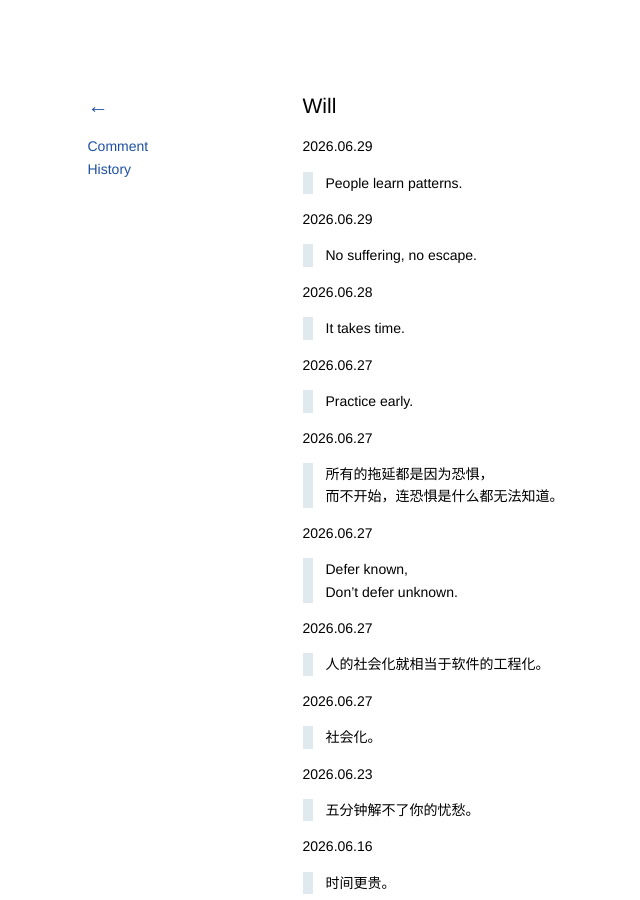
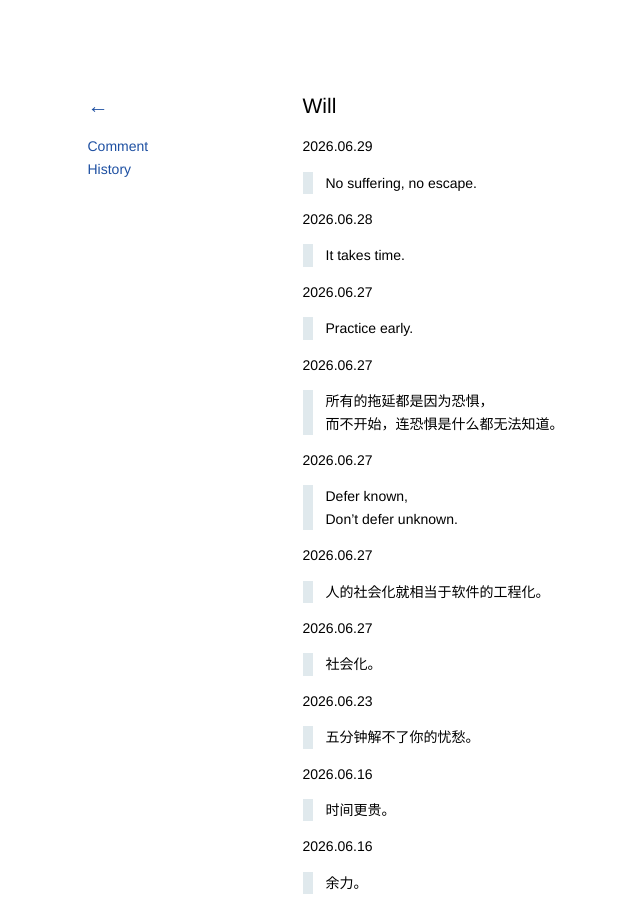
Before and after one commit to kidlj/awei, a Jekyll site: the page built from _wiki/will.md, in a window 1280 px wide and 900 px high. Shown: the whole window, without its empty margins (45-685 px from the left). Built offline with Jekyll 4.4.1, drawn with Linux system fonts in a browser that asks for light colours.

Commit message:
update will

```diff
--- a/_wiki/will.md
+++ b/_wiki/will.md
@@ -1,10 +1,6 @@
 ---
 title: Will
 ---
-
-2026.06.29
-
-> People learn patterns.
 
 2026.06.29
 
```
